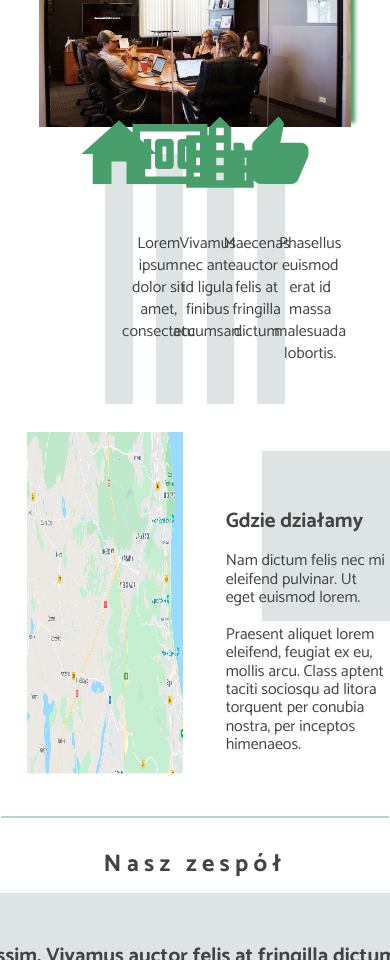
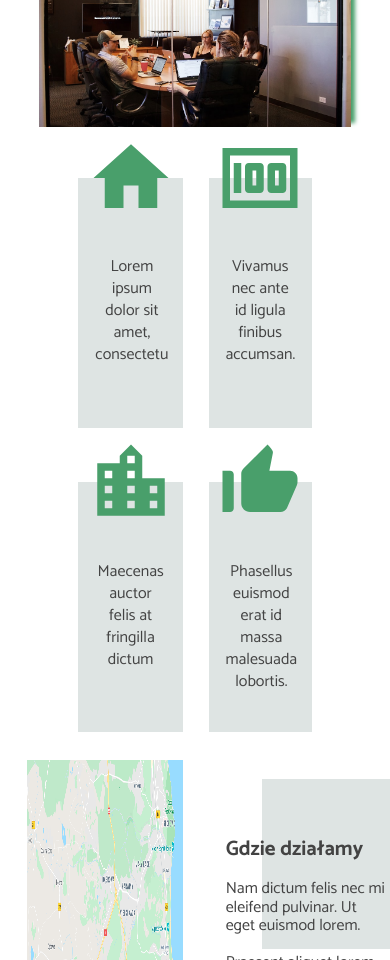
Before and after one commit to pawelkochowicz/secondHouseSite, a website: page src/content/index.html in a window 390 px wide. Shown: the part 3000-3960 px from the top of the page. Drawn offline with nearby package versions, Linux system fonts and the light colour scheme; files that its build step writes are made by us from their sources; a script that the page names is missing; files whose address does not match are found by name; a web font is replaced by a local one.

Commit message:
feat: add media to features

```diff
--- a/src/content/index.html
+++ b/src/content/index.html
@@ -138,22 +138,30 @@
       </article>
     </section>
     <section class="features">
+      <div class="features__container">
       <div class="features__text">
         <img class="features__icon" src="assets/img/home-24px 3.svg" alt="">
         <p class="features__description">Lorem ipsum dolor sit amet, consectetu </p>
       </div>
+    </div>
+      <div class="features__container">
       <div class=features__text>
         <img class="features__icon" src="assets/img/money-24px 2.svg" alt="">
         <p class="features__description">Vivamus nec ante id ligula finibus accumsan.</p>
       </div>
+    </div>
+      <div class="features__container">
       <div class=features__text>
         <img class="features__icon" src="assets/img/location_city-24px 2.svg" alt="">
         <p class="features__description">Maecenas auctor felis at fringilla dictum</p>
       </div>
+    </div>
+      <div class="features__container">
       <div class=features__text>
         <img class="features__icon" src="assets/img/thumb_up_alt-24px 2.svg" alt="">
         <p class="features__description">Phasellus euismod erat id massa malesuada lobortis.</p>
       </div>
+    </div>
     </section>
     <section class="map">
       <img class="map__picture" src="assets/img/map.png" alt="">
--- a/src/scss/_about.scss
+++ b/src/scss/_about.scss
@@ -26,10 +26,13 @@
     background: $backgroundColor;
     position: absolute;
     width: 100%;
-    height: 70%;
+    height: 80%;
     top: -40px;
     left: 40px;
     z-index: -1;
+    @media (max-width: 600px) {
+      height: 90%;
+    }
   }
   &__description {
     @include descriptions;
@@ -56,6 +59,27 @@
   justify-content: center;
   margin-left: 15vh;
   margin-right: 15vh;
+  @media (max-width: 900px) {
+    display: grid;
+    grid-template-columns: 1fr 1fr;
+    grid-template-rows: 1fr 1fr;
+    margin-top: 5vw;
+  }
+  @media (max-width: 768px) {
+    margin-top: 6vw;
+  }
+  &__container {
+    width: 40%;
+    @media (max-width: 900px) {
+      display: flex;
+      justify-content: center;
+      align-items: center;
+      width: 80%;
+    }
+    @media (max-width: 768px) {
+      width: 100%;
+    }
+  }
   &__description {
     display: flex;
     align-items: center;
@@ -74,12 +98,14 @@
     display: flex;
     flex-direction: column;
     height: 250px;
-    width: 20%;
     background-color: $backgroundColor;
     margin-top: 7vw;
     margin-bottom: 7vw;
     margin-left: 3vw;
     margin-right: 3vw;
+    @media (max-width: 900px) {
+      width: 80%;
+    }
   }
 }
 
```
